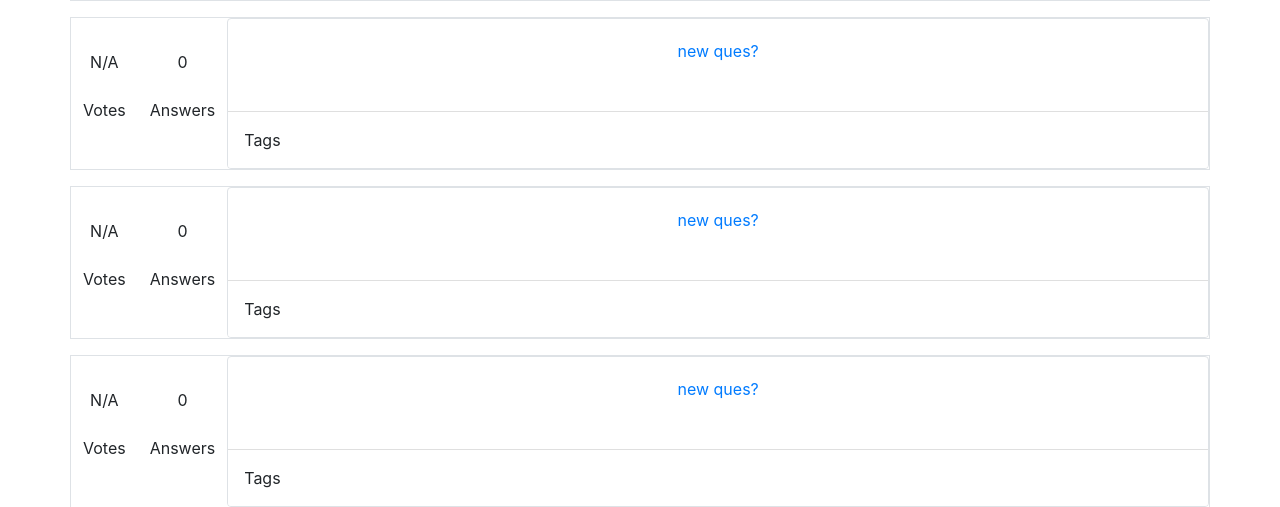
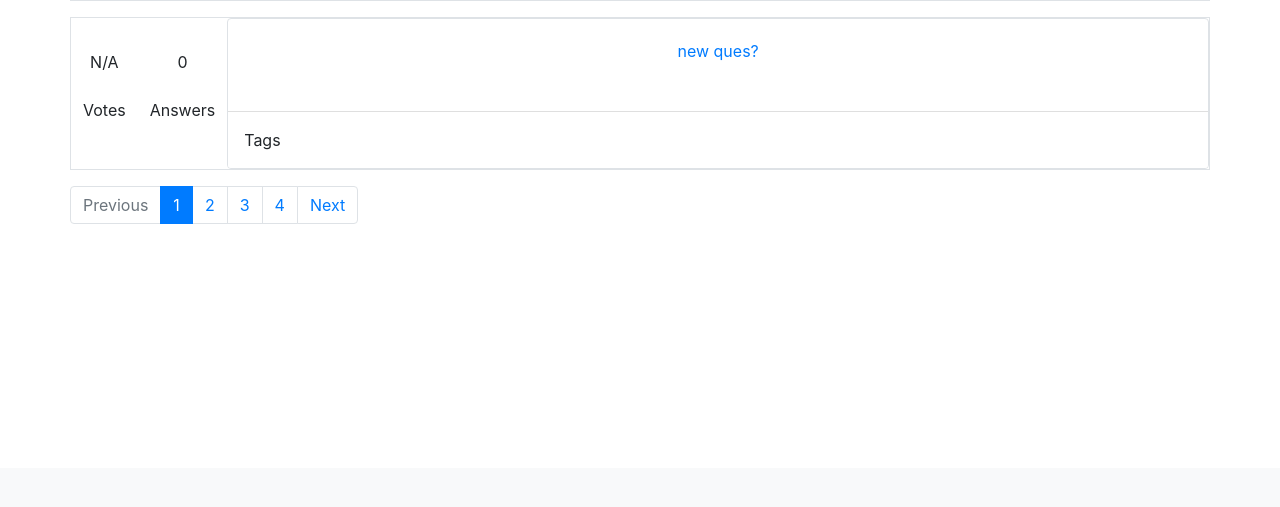
Before and after one commit to nicholas-sokolov/hasker, a Django app: page / in a window 1280 px wide. Shown: the part 332-839 px from the top of the page. After the commit the page ends 556 px from the top, so only its background shows below. Run offline with Django 3.2, Linux system fonts and the light colour scheme; data comes from the database, SQL or seed files in the repository; tables that the repository leaves empty hold one stand-in row (values such as "Sample post"); some libraries are stand-ins or nearby versions.

Commit message:
added pagination

```diff
--- a/questions/models.py
+++ b/questions/models.py
@@ -40,6 +40,9 @@
     def __str__(self):
         return self.title
 
+    class Meta:
+        ordering = ['-created_date']
+
 
 class Answer(models.Model):
     question = models.ForeignKey(Question, on_delete=models.CASCADE)
--- a/questions/templates/questions/base.html
+++ b/questions/templates/questions/base.html
@@ -31,7 +31,7 @@
         </h3>
         <form class="form-inline">
             <div class="md-form my-0">
-                <input class="form-control mr-sm-2" type="text" placeholder="Search" aria-label="Search">
+                <input class="form-control mr-sm-2" type="text" placeholder="Search" name="search" aria-label="Search">
             </div>
             <button class="btn btn-outline-white btn-md my-2 my-sm-0 ml-3" type="submit">Search</button>
         </form>
@@ -60,6 +60,32 @@
     <div class="row mt-5">
         {% block content %}
         {% endblock %}
+        {% if is_paginated %}
+            <nav aria-label="...">
+                <ul class="pagination">
+                    <li class="page-item {% if not prev_url %} disabled {% endif %}">
+                        <a class="page-link" href="{{ prev_url }}">Previous</a>
+                    </li>
+
+                    {% for n in page_object.paginator.page_range %}
+                        {% if page_object.number == n %}
+                            <li class="page-item active">
+                                <a class="page-link" href="?page={{ n }}">{{ n }}
+                                    <span class="sr-only">(current)</span></a>
+                            </li>
+                        {% else %}
+                            <li class="page-item">
+                                <a class="page-link" href="?page={{ n }}">{{ n }}</a>
+                            </li>
+                        {% endif %}
+                    {% endfor %}
+
+                    <li class="page-item {% if not next_url %} disabled {% endif %}">
+                        <a class="page-link" href="{{ next_url }}">Next</a>
+                    </li>
+                </ul>
+            </nav>
+        {% endif %}
     </div>
 </div>
 </body>
--- a/questions/templates/questions/index.html
+++ b/questions/templates/questions/index.html
@@ -7,9 +7,9 @@
     <div class="col-md-2 pt-2">
         <a class="btn btn-primary" href="{% url 'questions:new_question' %}" role="button">ask new question</a>
     </div>
-    {% if latest_question_list %}
+    {% if page_object %}
         <div class="d-flex flex-column bd-highlight mb-3 w-100">
-            {% for question in latest_question_list %}
+            {% for question in page_object.object_list %}
                 {% include 'questions/includes/question_list_template.html' %}
             {% endfor %}
         </div>
--- a/questions/urls.py
+++ b/questions/urls.py
@@ -4,7 +4,7 @@
 
 app_name = 'questions'
 urlpatterns = [
-    path('', views.QuestionListView.as_view(), name='index'),
+    path('', views.questions_list, name='index'),
     path('ask/', views.QuestionCreate.as_view(), name='new_question'),
     path('<str:slug>/', views.QuestionDetail.as_view(), name='detail'),
 ]
--- a/questions/views.py
+++ b/questions/views.py
@@ -1,4 +1,5 @@
 from django.contrib.auth.mixins import LoginRequiredMixin
+from django.core.paginator import Paginator
 from django.shortcuts import render, redirect
 from django.utils import timezone
 from django.views import generic
@@ -6,6 +7,37 @@
 from .forms import QuestionForm, AnswerForm
 from .models import Question, Tag
 from .utils import ObjectCreateMixin, ObjectDetailMixin
+
+
+def questions_list(request):
+    questions = Question.objects.all()
+    paginator = Paginator(questions, 2)
+
+    search_query = request.GET.get('search', '')
+
+    page_number = request.GET.get('page', 1)
+    page = paginator.get_page(page_number)
+
+    is_paginated = page.has_other_pages()
+
+    if page.has_previous():
+        prev_url = f'?page={page.previous_page_number()}'
+    else:
+        prev_url = ''
+
+    if page.has_next():
+        next_url = f'?page={page.next_page_number()}'
+    else:
+        next_url = ''
+
+    context = {
+        'page_object': page,
+        'is_paginated': is_paginated,
+        'prev_url': prev_url,
+        'next_url': next_url
+    }
+
+    return render(request, 'questions/index.html', context=context)
 
 
 class QuestionListView(generic.ListView):
@@ -58,5 +90,4 @@
 
 
 def get_vote_view(request):
-
     return print(request.POST['text'])
```
